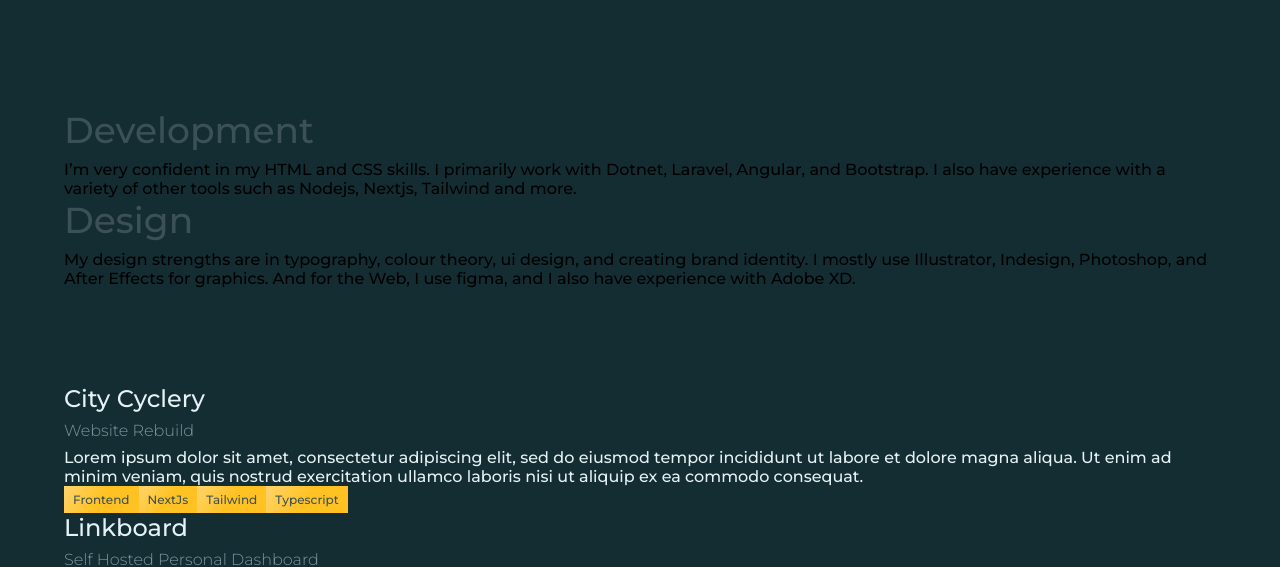
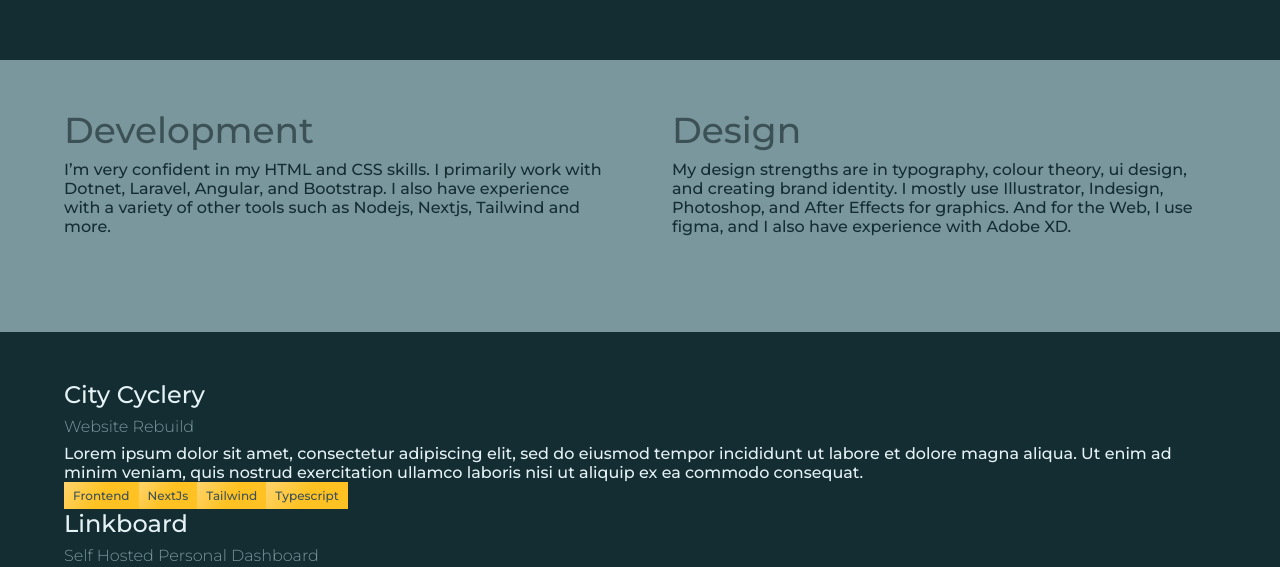
Before and after one commit to aSouchereau/dev.souch.ca, a Next.js app: page / in a window 1280 px wide. Shown: the part 852-1419 px from the top of the page. Built offline with nearby package versions, Linux system fonts and the light colour scheme; a web font is replaced by a local one.

Commit message:
Styled skills section

```diff
--- a/styles/globals.css
+++ b/styles/globals.css
@@ -72,6 +72,22 @@ section#project {
   min-height: 544px;
 }
 
+section#skills {
+  min-height: 272px;
+  background: rgb(var(--neutral-blue-rgb));
+}
+section#skills .skills-wrapper {
+  gap: 4em;
+  display: flex;
+}
+section#skills .skills-wrapper .skill-content {
+  min-width: calc(50% - 2em);
+}
+
+section#contact {
+
+}
+
 /*****************
     Typography
 ******************/
@@ -80,6 +96,7 @@ body {
   font-family: var(--main-font);
   font-size: 1rem;
   font-weight: 500;
+  color: rgb(var(--primary-blue-rgb));
 }
 .light {
   color: rgb(var(--light-rgb));
```
